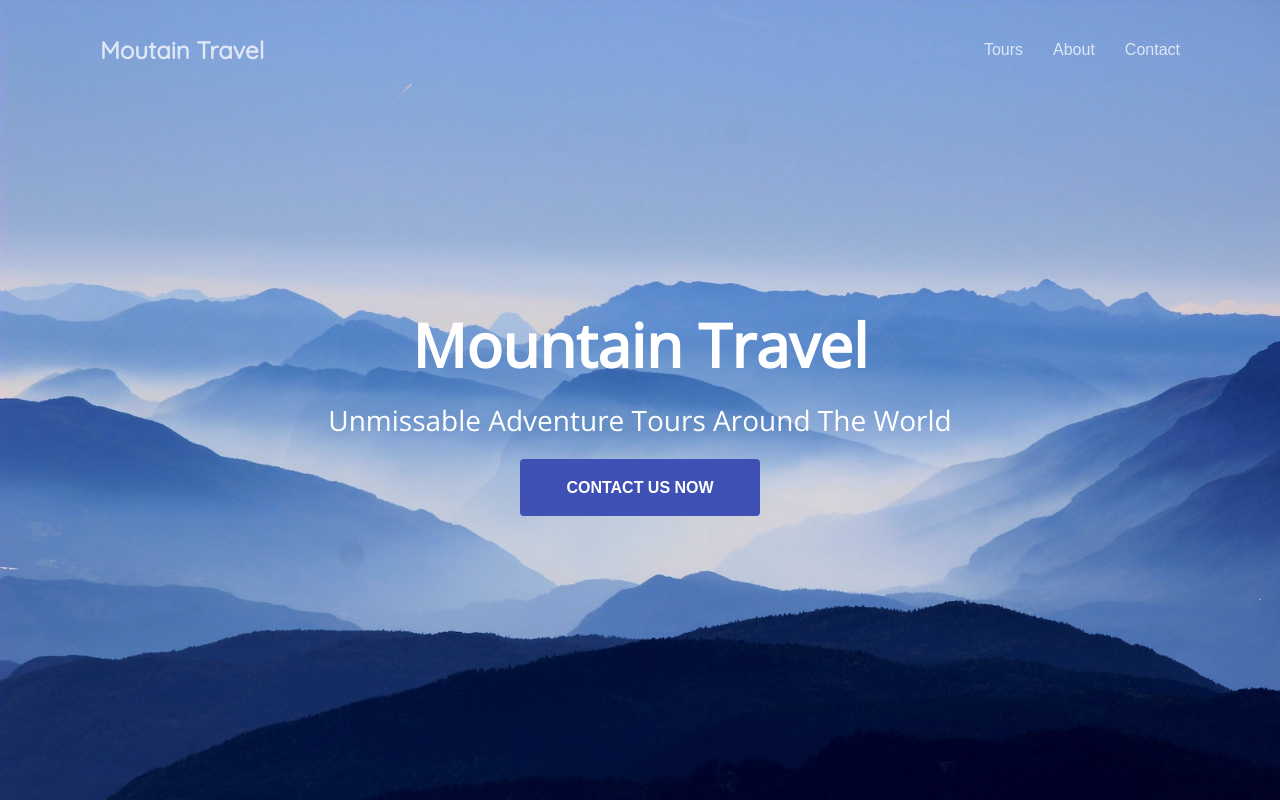
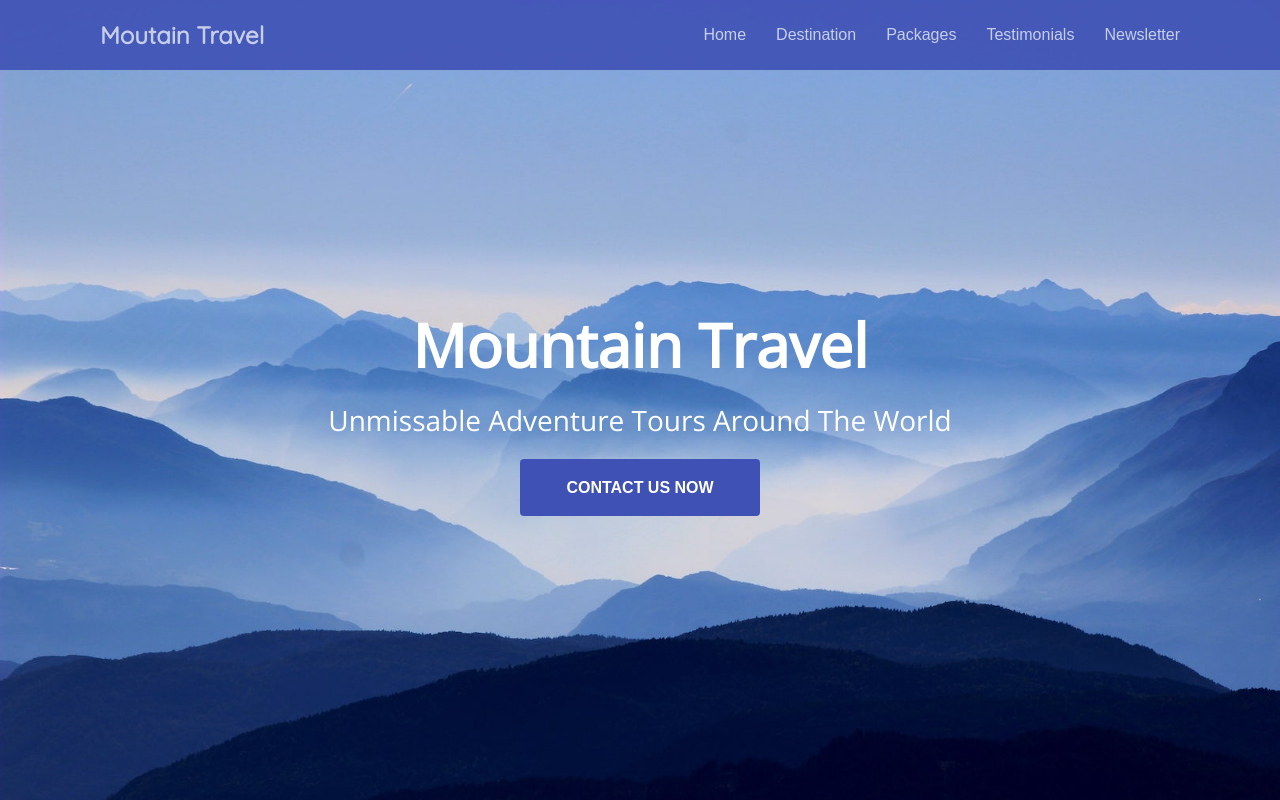
Before and after one commit to sansari150894/Mountain-Travel, a plain HTML site: page index.html in a window 1280 px wide. Shown: the top 800 px of the page. Drawn offline with nearby package versions, Linux system fonts and the light colour scheme.

Commit message:
header changed

```diff
--- a/assets/css/styles.css
+++ b/assets/css/styles.css
@@ -22,8 +22,13 @@ a {
 	color: #fff;
 }
 
+
+
 a:hover {
-	opacity: 1;
+    opacity: 1;
+
+    cursor: pointer;
+
 }
 
 a.btn {
@@ -84,20 +89,23 @@ section p {
 /*Header Styles*/
 
 header {
-	position: absolute;
+	position: fixed;
 	width: 100%;
 	display: flex;
 	justify-content: space-between;
 	align-items: center;
-	padding: 35px 100px 0;
+    padding: 20px 100px ;
+
 	animation: 1s fadein 0.5s forwards;
-	opacity: 0;
-	color: #fff;
+    opacity: 0;
+    z-index: 2;
+    background-color: #3f51b5
+
 }
 
 @keyframes fadein {
 	100% {
-		opacity: 1;
+		opacity: .9;
 	}
 }
 
@@ -141,8 +149,12 @@ header nav li {
 	height: 100%;
 	background-size: cover;
 	z-index: -1;
-	background-color: #80a3db;
+    background-color: #2504fc;
+
 }
+
+
+
 
 .hero h1 {
 	font: bold 60px "Open Sans", sans-serif;
@@ -308,7 +320,6 @@ footer p{
     text-transform: uppercase;
     opacity: .6;
     font-size:14px;
-    align-self: center;
 }
 
 @media (max-width:800px ){
@@ -316,13 +327,13 @@ footer p{
         flex-direction: column;
         align-items: center;
 
-    };
-    footer p{
+    }
+    footer p {
         margin :20px;
         text-align: center;
 
     }
     footer ul li{
       margin: 10px 8px;
-     }
+    }
 }
--- a/index.html
+++ b/index.html
@@ -14,9 +14,11 @@
   <header>
       <h2><a href="">Moutain Travel</a></h2>
       <nav>
-        <li><a href="">Tours</a></li>
-        <li><a href="">About</a></li>
-        <li><a href="">Contact</a></li>
+        <li><a href="#home">Home</a></li>
+        <li><a href="#destination">Destination</a></li>
+        <li><a href="#packages">Packages</a></li>
+        <li><a href="#testimonials">Testimonials</a></li>
+        <li><a href="#newsletter">Newsletter</a></li>
       </nav>
   </header>
   <section class="hero">
@@ -28,7 +30,7 @@
     </div>
   </section>
 
-  <section class="destinations">
+  <section id=destination class="destinations">
     <h3 class="title">
       Some of our destination
     </h3>
@@ -43,7 +45,7 @@
       <li class="small" style="background-image: URL(assets/img/mountain4.jpg);"></li>
     </ul>
   </section>
-  <section class ="packages">
+  <section id=packages class ="packages">
     <ul class="grid">
       <li>
         <i class ="fa fa-compass fa-4x"></i>
@@ -71,7 +73,7 @@
     </ul>
   </section>
 
-  <section class="testimonials">
+  <section id=testimonials class="testimonials">
       <h3 class="title">Testimonials from our adventurers</h3>
       <hr>
       <p class="qoute">This trip was awesome. The guide was very awesome man knows everythings about destination.The destination was also awesome</p>
@@ -86,7 +88,7 @@
       <p class="author">-Tai Mor Jabran</p>
   </section>
 
-  <section class="contacts">
+  <section id=newsletter class="contacts">
     <h3 class="title">Learn More.</h3>
     <p>Want to more about mountain trips, trek and events. Want to more about mountain trips, trek and events. Want to more about mountain trips, trek and events. Want to more about mountain trips, trek and events.
     </p>
```
